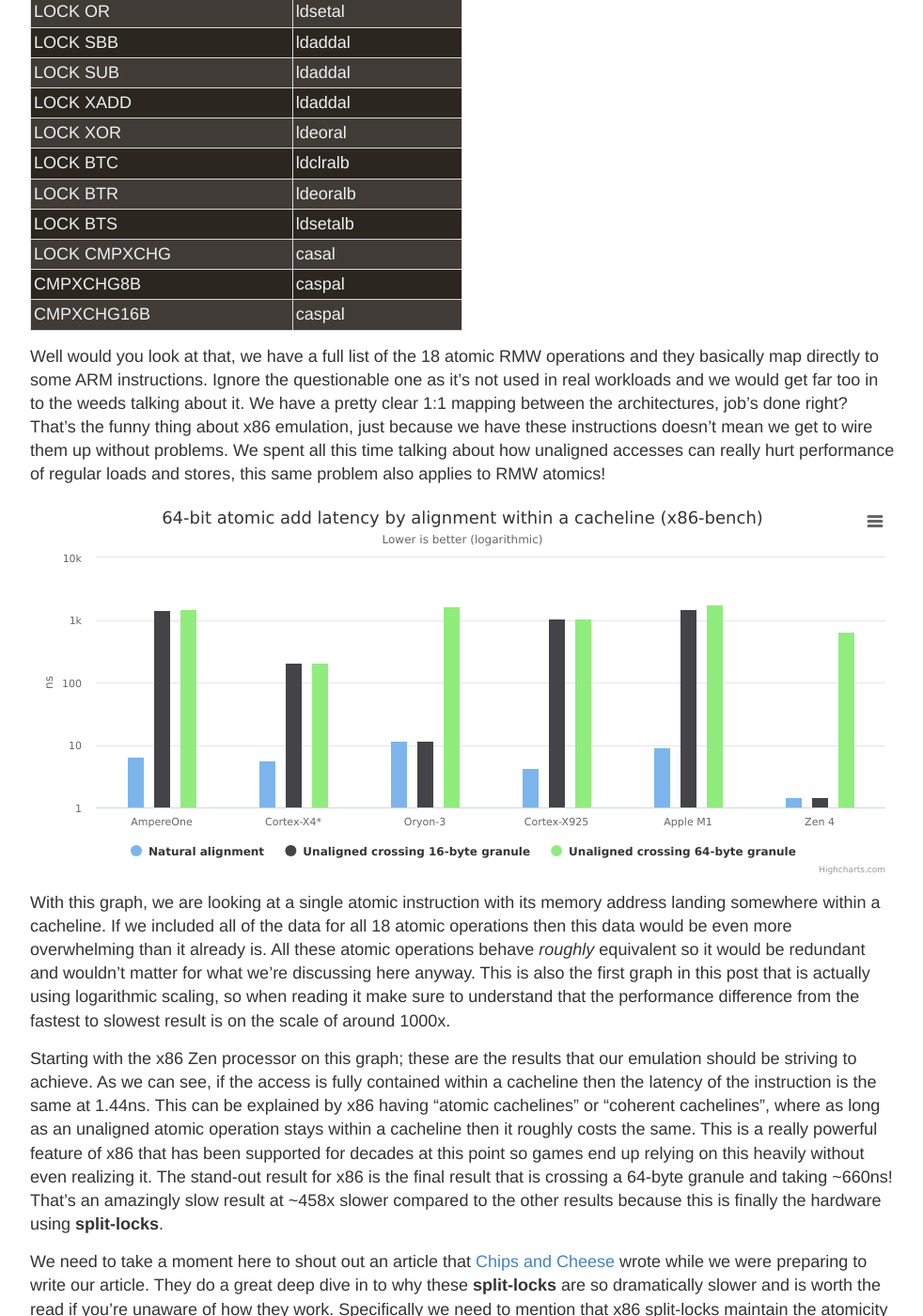
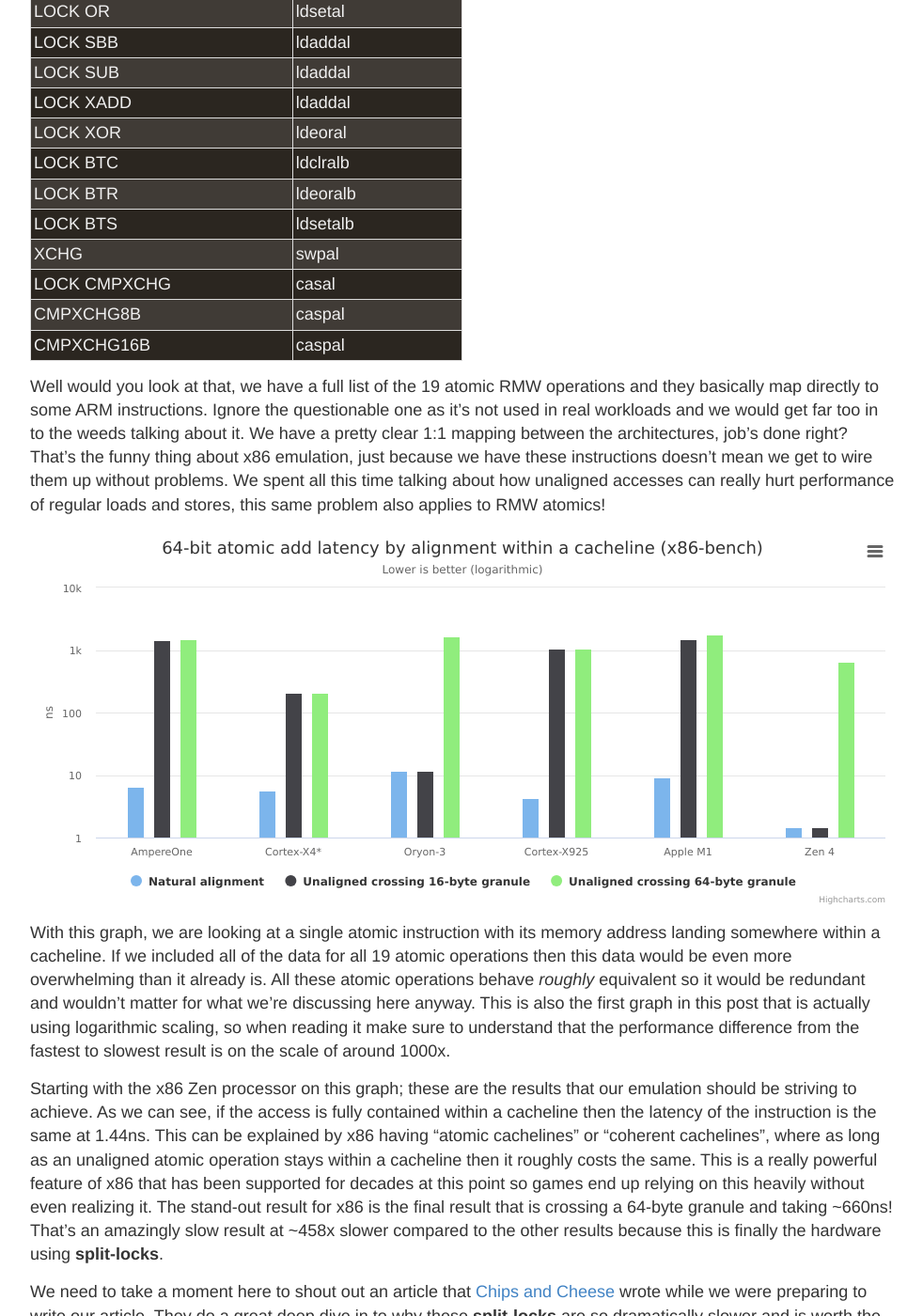
Before and after one commit to FEX-Emu/fex-emu.com, a Jekyll site: the page built from _posts/2026-09-17-Scourge-of-emulation.md, in a window 1280 px wide and 1400 px high, scrolled down 10180 px. Shown: the whole window at 94% size, without its empty margins (148-1130 px from the left). Built offline with Jekyll 4.4.1, drawn with Linux system fonts in a browser that asks for light colours; nearby versions of some CDN libraries; some of the changed text lies outside the part shown.

Commit message:
Scourge: Minor fixes

```diff
--- a/_posts/2026-09-17-Scourge-of-emulation.md
+++ b/_posts/2026-09-17-Scourge-of-emulation.md
@@ -220,7 +220,7 @@
 hardware just handles it directly.
 
 For us, this is what it means to take x86 emulation seriously on ARM and it really shows that Apple cared that their customers would have a good
-experience running software both natively and emulated. They saw the problem and just solved it, making it go away.
+experience running software both natively and emulated. They saw the problem and just <span data-toggle="tooltip" title="Not entirely. More on that later"><span class="tooltip_text">"solved"</span></span> it, making it go away.
 That said, when the TSO mode _is_ enabled, you do get a performance hit. Comparing to the previous graph it's only getting 76% of the regular
 store performance, and the load performance basically matches; that's much more tolerable to bear when everything is so much faster.
 
@@ -276,11 +276,12 @@
 | LOCK BTC | ldclralb |
 | LOCK BTR | ldeoralb |
 | LOCK BTS | ldsetalb |
+| XCHG | swpal |
 | LOCK CMPXCHG | casal |
 | CMPXCHG8B | caspal |
 | CMPXCHG16B | caspal |
 
-Well would you look at that, we have a full list of the 18 atomic RMW operations and they basically map directly to some ARM instructions. Ignore the questionable
+Well would you look at that, we have a full list of the 19 atomic RMW operations and they basically map directly to some ARM instructions. Ignore the questionable
 one as it's not used in real workloads and we would get far too in to the weeds talking about it. We have a pretty clear 1:1 mapping between the
 architectures, job's done right? That's the funny thing about x86 emulation, just because we have these instructions doesn't mean we get to wire them
 up without problems. We spent all this time talking about how unaligned accesses can really hurt performance of regular loads and stores, this same
@@ -289,7 +290,7 @@
 <div id="unaligned_lock_add_latency" style="min-width: 250px; height: 400px; margin: 0 auto"></div>
 
 With this graph, we are looking at a single atomic instruction with its memory address landing somewhere within a cacheline. If we included all of the
-data for all 18 atomic operations then this data would be even more overwhelming than it already is. All these atomic operations behave _roughly_
+data for all 19 atomic operations then this data would be even more overwhelming than it already is. All these atomic operations behave _roughly_
 equivalent so it would be redundant and wouldn't matter for what we're discussing here anyway. This is also the first graph in this post that is
 actually using logarithmic scaling, so when reading it make sure to understand that the performance difference from the fastest to slowest result is
 on the scale of around 1000x.
```
